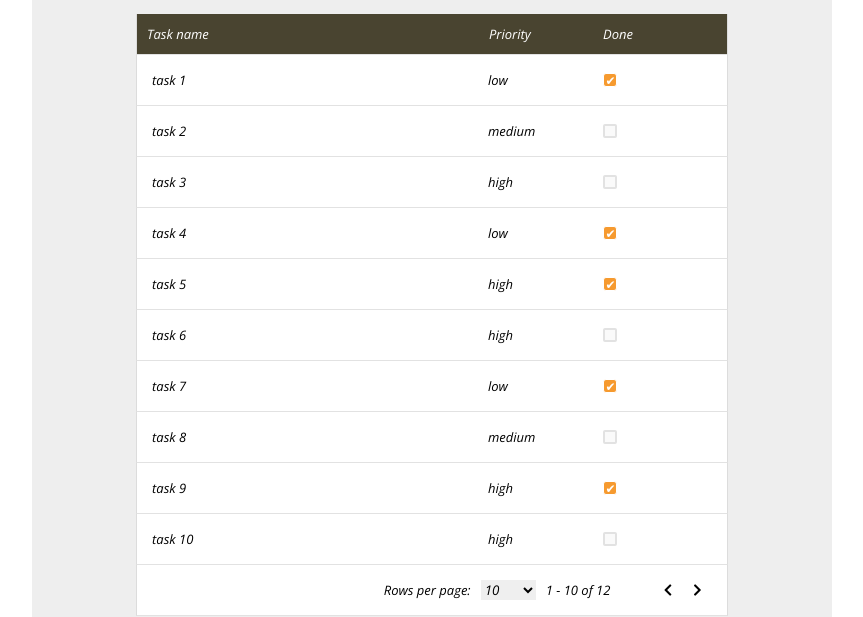
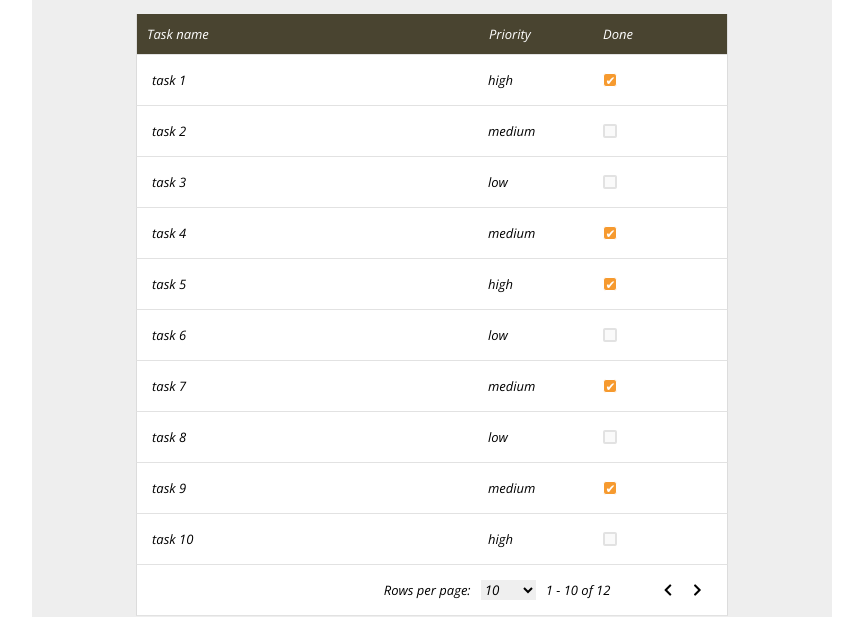
Before and after one commit to majkelsen/PolSourceTask, a React (Create React App) app: page / in a window 1280 px wide. Shown: the part 266-883 px from the top of the page, without its empty margins (208-1071 px from the left). Built offline with nearby package versions, Linux system fonts and the light colour scheme.

Commit message:
sorting mechanism on titles click

```diff
--- a/src/components/DataTable.js
+++ b/src/components/DataTable.js
@@ -11,21 +11,25 @@ class DataTable extends Component {
       {
         id: 0,
         text: 'task 1',
-        important: 'low',
+        important: 1,
         done: true,
       },
-      { id: 1, text: "task 2", important: 'medium', done: false },
-      { id: 2, text: "task 3", important: 'high', done: false },
-      { id: 3, text: "task 4", important: 'low', done: true },
-      { id: 4, text: "task 5", important: 'high', done: true },
-      { id: 5, text: "task 6", important: 'high', done: false },
-      { id: 6, text: "task 7", important: 'low', done: true },
-      { id: 7, text: "task 8", important: 'medium', done: false },
-      { id: 8, text: "task 9", important: 'high', done: true },
-      { id: 9, text: "task 10", important: 'high', done: false },
-      { id: 10, text: "task 11", important: 'low', done: true },
-      { id: 11, text: "task 12", important: 'medium', done: false },
+      { id: 1, text: "task 2", important: 2, done: false },
+      { id: 2, text: "task 3", important: 3, done: false },
+      { id: 3, text: "task 4", important: 2, done: true },
+      { id: 4, text: "task 5", important: 1, done: true },
+      { id: 5, text: "task 6", important: 3, done: false },
+      { id: 6, text: "task 7", important: 2, done: true },
+      { id: 7, text: "task 8", important: 3, done: false },
+      { id: 8, text: "task 9", important: 2, done: true },
+      { id: 9, text: "task 10", important: 1, done: false },
+      { id: 10, text: "task 11", important: 2, done: true },
+      { id: 11, text: "task 12", important: 1, done: false },
     ],
+
+    sortBy: '',
+    sortDirection: 1,
+
     rowsPerPage: 10,
     rowsFrom: 1,
     rowsTo: 10,
@@ -133,18 +137,68 @@ class DataTable extends Component {
     })
   }
 
+  tableSort = (e) => {
+    let sortType = e.target.id
+    let { sortDirection, sortBy } = this.state
+
+    if (sortType === sortBy)
+      if (sortDirection === 1)
+        sortDirection = -1
+      else {
+        sortDirection = 1
+      }
+    else {
+      sortDirection = -1
+    }
+
+    this.setState({
+      sortBy: sortType,
+      sortDirection: sortDirection,
+    })
+
+  }
+
   render() {
+    let { sortDirection, sortBy } = this.state
 
     let taskList = this.state.tasks;
+    // console.log(this.state.sortDouble)
+
+    taskList = taskList.sort((a, b) => {
+      if (sortBy === "byText") {
+        a = a.text.toLowerCase();
+        b = b.text.toLowerCase();
+      } else if (sortBy === "byImportant") {
+        a = a.important;
+        b = b.important;
+      } else if (sortBy === "byDone") {
+        a = a.done;
+        b = b.done;
+      }
+
+
+      if (sortDirection === 1) {
+        if (a < b) return 1;
+        if (a > b) return -1;
+        return 0
+      } else {
+        if (a < b) return -1;
+        if (a > b) return 1;
+        return 0
+      }
+
+    })
+
     taskList = taskList.map(task => <Task key={task.id} task={task} delete={this.deleteTask} done={this.changeTaskStatus} />)
     taskList = taskList.slice(this.state.rowsFrom - 1, this.state.rowsTo)
 
+
     return (
-      <div className='dataTable'>
+      <div className='dataTable' >
         <section className="tableRow first">
-          <div className="columnFirst">Task name</div>
-          <div className="columnSecond">Priority</div>
-          <div className="columnThird">Done</div>
+          <div className="columnFirst" onClick={this.tableSort} id="byText">Task name</div>
+          <div className="columnSecond" onClick={this.tableSort} id="byImportant">Priority</div>
+          <div className="columnThird" onClick={this.tableSort} id="byDone">Done</div>
         </section>
         {taskList}
         <TablePager state={this.state} sizeSwitcher={this.sizeSwitcher} pageBack={this.pageBack} pageNext={this.pageNext} />
--- a/src/components/TablePager.js
+++ b/src/components/TablePager.js
@@ -35,7 +35,6 @@ class TablePager extends Component {
 
         <p className="pageNumbers"> {rowsFrom} - {rowsTo} of {tasks.length} </p>
 
-        {/* buttons do not sending proper event to function*/}
         <button className="pagingButton left" onClick={pageBack} id="minus"><i className="fas fa-chevron-left"></i></button>
         <button className="pagingButton right" onClick={pageNext} id="add"><i className="fas fa-chevron-right"></i></button>
 
--- a/src/components/Task.js
+++ b/src/components/Task.js
@@ -3,11 +3,16 @@ import React from 'react';
 const Task = (props) => {
 
   const { text, id, done, important } = props.task;
+  let priority;
+
+  if (important === 1) { priority = "high" }
+  else if (important === 2) { priority = "medium" }
+  else if (important === 3) { priority = "low" }
 
   return (
     <section className="tableRow">
       <div className="columnFirst">{text}</div>
-      <div className="columnSecond">{important}</div>
+      <div className="columnSecond">{priority}</div>
       <div className="columnThird">
         <input className="doneCheckbox" id="doneCheckbox" type="checkbox" checked={done} onChange={() => props.done(id)} />
         <button className="deleteButton hovered" onClick={() => props.delete(id)}>X</button>
--- a/src/style/DataTable.css
+++ b/src/style/DataTable.css
@@ -9,7 +9,7 @@
   width: 800px;
   min-height: 662px;
   background-color: #EEEEEE;
-font-size: 13px;
+  font-size: 13px;
 }
 
 .tableRow {
@@ -29,6 +29,13 @@ font-size: 13px;
   color: white;
   padding: 10px;
 }
+
+.tableRow.first div:hover{
+  cursor: pointer;
+
+
+}
+
 
 .tableRow div:nth-child(1){
   flex-basis: 60%;
```
Also changed, not shown: 1 other file (tests, documents, lock files or other folders).
